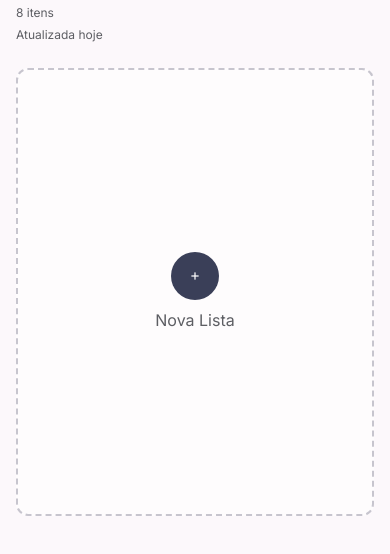
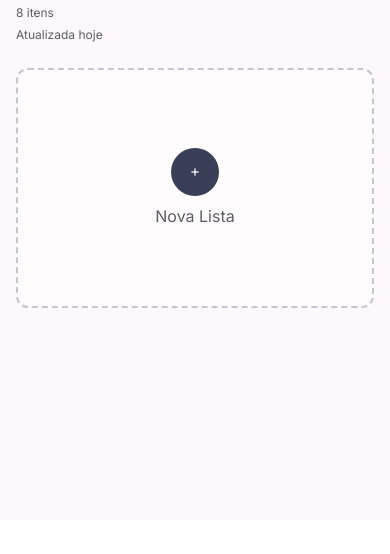
Before and after one commit to lanroo/whisly, a React (Vite) app in the folder apps/web/: page /lists in a window 390 px wide. Shown: the part 1134-1688 px from the top of the page. After the commit the page ends 1654 px from the top, so only its background shows below. Built offline with nearby package versions, Linux system fonts and the light colour scheme.

Commit message:
fix(web): card 'Nova Lista' do grid segue o tamanho dos cards (240px)
- reverte o min-height+stretch que esticava o card no grid (ate 406px no tablet)
- fixa em 240px (= altura da midia dos list cards) + align-self:start
- alinhado e consistente em mobile/tablet/desktop

```diff
--- a/apps/web/src/index.css
+++ b/apps/web/src/index.css
@@ -1030,8 +1030,8 @@ input {
 
 .new-list-card--grid {
   width: 100%;
-  align-self: stretch;
-  min-height: 240px;
+  height: 240px;
+  align-self: start;
 }
 
 .lists-shell .bottom-nav {
```
